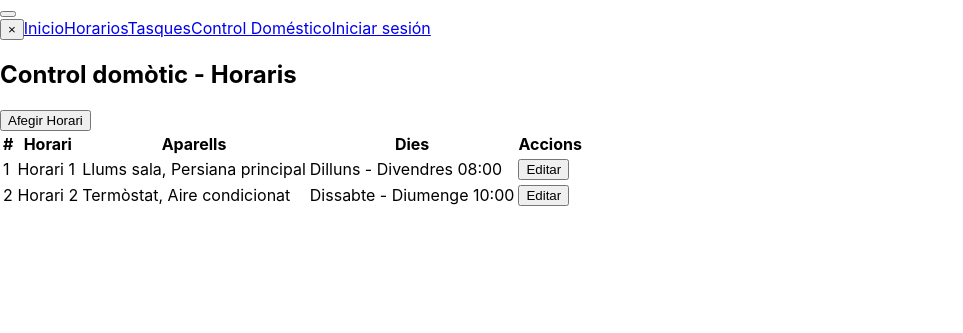
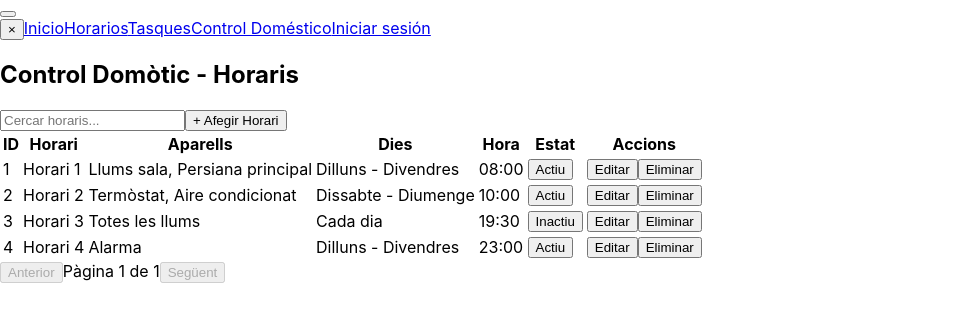
Before and after one commit to pollastre666/HomeControl, a React (Create React App) app in the folder frontend/: page /Horarios in a window 1280 px wide. Shown: the part 156-489 px from the top of the page, without its empty margins (0-963 px from the left). Built offline with nearby package versions, Linux system fonts and the light colour scheme.

Commit message:
Mejorar la Pagina Horarios y crear la pagina contacto-ubicacion

```diff
--- a/frontend/package.json
+++ b/frontend/package.json
@@ -18,6 +18,7 @@
     "react-router-dom": "^7.2.0",
     "react-scripts": "^5.0.1",
     "react-spinners": "^0.15.0",
+    "react-toastify": "^11.0.5",
     "redux": "^5.0.1",
     "redux-devtools-extension": "^2.13.9",
     "redux-thunk": "^3.1.0",
--- a/frontend/src/Componentes/DataTable.js
+++ b/frontend/src/Componentes/DataTable.js
@@ -1,116 +1,257 @@
-import React, { useState } from "react";
+import React, { useState, useEffect } from "react";
+import { toast } from 'react-toastify';
+import 'react-toastify/dist/ReactToastify.css';
 
 const DataTable = () => {
-  const [schedules, setSchedules] = useState([
-    { id: 1, name: "Horari 1", devices: ["Llums sala", "Persiana principal"], days: "Dilluns - Divendres 08:00" },
-    { id: 2, name: "Horari 2", devices: ["Termòstat", "Aire condicionat"], days: "Dissabte - Diumenge 10:00" },
-    { id: 3, name: "Horari 3", devices: ["Totes les llums"], days: "Cada dia 19:30" },
-    { id: 4, name: "Horari 4", devices: ["Alarma"], days: "Dilluns - Divendres 23:00" }
-  ]);
+  const [schedules, setSchedules] = useState(() => {
+    const savedSchedules = localStorage.getItem('schedules');
+    try {
+      return savedSchedules ? JSON.parse(savedSchedules) : [
+        { id: 1, name: "Horari 1", devices: ["Llums sala", "Persiana principal"], days: "Dilluns - Divendres", time: "08:00", active: true },
+        { id: 2, name: "Horari 2", devices: ["Termòstat", "Aire condicionat"], days: "Dissabte - Diumenge", time: "10:00", active: true },
+        { id: 3, name: "Horari 3", devices: ["Totes les llums"], days: "Cada dia", time: "19:30", active: false },
+        { id: 4, name: "Horari 4", devices: ["Alarma"], days: "Dilluns - Divendres", time: "23:00", active: true }
+      ];
+    } catch (e) {
+      console.error("Error parsing localStorage schedules:", e);
+      return [
+        { id: 1, name: "Horari 1", devices: ["Llums sala", "Persiana principal"], days: "Dilluns - Divendres", time: "08:00", active: true },
+        { id: 2, name: "Horari 2", devices: ["Termòstat", "Aire condicionat"], days: "Dissabte - Diumenge", time: "10:00", active: true },
+        { id: 3, name: "Horari 3", devices: ["Totes les llums"], days: "Cada dia", time: "19:30", active: false },
+        { id: 4, name: "Horari 4", devices: ["Alarma"], days: "Dilluns - Divendres", time: "23:00", active: true }
+      ];
+    }
+  });
 
   const [currentPage, setCurrentPage] = useState(1);
-  const itemsPerPage = 2;
   const [editingId, setEditingId] = useState(null);
+  const [searchTerm, setSearchTerm] = useState("");
+  const itemsPerPage = 7;
+
+  useEffect(() => {
+    try {
+      localStorage.setItem('schedules', JSON.stringify(schedules));
+    } catch (e) {
+      console.error("Error saving to localStorage:", e);
+    }
+  }, [schedules]);
+
+  const getNextId = () => {
+    return schedules.length > 0 ? Math.max(...schedules.map(s => s.id)) + 1 : 1;
+  };
 
   const handleAddSchedule = () => {
+    const newId = getNextId();
     const newSchedule = {
-      id: schedules.length + 1,
-      name: `Horari ${schedules.length + 1}`,
+      id: newId,
+      name: `Horari ${newId}`,
       devices: ["Nou dispositiu"],
-      days: "Nou dia i hora"
+      days: "Cada dia",
+      time: "00:00",
+      active: true
     };
-    setSchedules([...schedules, newSchedule]);
+    setSchedules(prevSchedules => [...prevSchedules, newSchedule]);
+    toast.success("Horari afegit amb èxit!");
   };
 
-  const handleEdit = (id) => {
-    setEditingId(id);
+  const handleDelete = (id) => {
+    if (window.confirm("Segur que vols eliminar aquest horari?")) {
+      setSchedules(prevSchedules => prevSchedules.filter(schedule => schedule.id !== id));
+      setEditingId(null); // Resetear edición si se elimina el horario en edición
+      toast.success("Horari eliminat amb èxit!");
+    }
   };
 
-  const handleSave = (id, updatedSchedule) => {
-    setSchedules(schedules.map(schedule => (schedule.id === id ? updatedSchedule : schedule)));
-    setEditingId(null);
+  const handleToggleActive = (id) => {
+    setSchedules(prevSchedules =>
+      prevSchedules.map(schedule =>
+        schedule.id === id ? { ...schedule, active: !schedule.active } : schedule
+      )
+    );
   };
 
+  const handleSave = (id, updatedFields) => {
+    const trimmedFields = {
+      ...updatedFields,
+      name: updatedFields.name.trim(),
+      devices: updatedFields.devices.map(d => d.trim()).filter(d => d !== ""),
+      days: updatedFields.days.trim(),
+      time: updatedFields.time.trim()
+    };
+
+    if (!trimmedFields.name || !trimmedFields.time || trimmedFields.devices.length === 0) {
+      toast.error("Nom, hora i almenys un dispositiu són obligatoris!");
+      return;
+    }
+
+    setSchedules(prevSchedules =>
+      prevSchedules.map(schedule =>
+        schedule.id === id ? { ...schedule, ...trimmedFields } : schedule
+      )
+    );
+    setEditingId(null);
+    toast.success("Horari guardat amb èxit!");
+  };
+
+  const filteredSchedules = schedules.filter(schedule =>
+    schedule.name.toLowerCase().includes(searchTerm.toLowerCase()) ||
+    schedule.days.toLowerCase().includes(searchTerm.toLowerCase())
+  );
+
+  const totalPages = Math.max(1, Math.ceil(filteredSchedules.length / itemsPerPage));
   const indexOfLastSchedule = currentPage * itemsPerPage;
   const indexOfFirstSchedule = indexOfLastSchedule - itemsPerPage;
-  const currentSchedules = schedules.slice(indexOfFirstSchedule, indexOfLastSchedule);
-  const totalPages = Math.ceil(schedules.length / itemsPerPage);
+  const currentSchedules = filteredSchedules.slice(indexOfFirstSchedule, indexOfLastSchedule);
+
+  const handlePageChange = (newPage) => {
+    if (newPage >= 1 && newPage <= totalPages) {
+      setCurrentPage(newPage);
+    }
+  };
 
   return (
-    <div className="p-6 bg-white rounded-lg shadow-md">
-      <div className="mb-4 flex justify-between items-center">
-        <h2 className="text-2xl font-bold text-gray-800">Control domòtic - Horaris</h2>
-        <button
-          onClick={handleAddSchedule}
-          className="px-4 py-2 bg-green-500 text-white rounded-md hover:bg-green-600 transition duration-200"
-        >
-          Afegir Horari
-        </button>
+    <div className="p-6 bg-white rounded-lg shadow-md max-w-4xl mx-auto">
+      <div className="mb-4 flex flex-col sm:flex-row justify-between items-center gap-4">
+        <h2 className="text-2xl font-bold text-gray-800">Control Domòtic - Horaris</h2>
+        <div className="flex gap-2">
+          <input
+            type="text"
+            placeholder="Cercar horaris..."
+            value={searchTerm}
+            onChange={(e) => setSearchTerm(e.target.value)}
+            className="px-3 py-2 border rounded-md focus:outline-none focus:ring-2 focus:ring-blue-500"
+          />
+          <button
+            onClick={handleAddSchedule}
+            className="px-4 py-2 bg-green-600 text-white rounded-md hover:bg-green-700 transition duration-200"
+          >
+            + Afegir Horari
+          </button>
+        </div>
       </div>
 
       <div className="overflow-x-auto">
         <table className="min-w-full divide-y divide-gray-200">
           <thead className="bg-gray-50">
             <tr>
-              <th className="px-6 py-3 text-left text-xs font-medium text-gray-500 uppercase">#</th>
+              <th className="px-6 py-3 text-left text-xs font-medium text-gray-500 uppercase">ID</th>
               <th className="px-6 py-3 text-left text-xs font-medium text-gray-500 uppercase">Horari</th>
               <th className="px-6 py-3 text-left text-xs font-medium text-gray-500 uppercase">Aparells</th>
               <th className="px-6 py-3 text-left text-xs font-medium text-gray-500 uppercase">Dies</th>
+              <th className="px-6 py-3 text-left text-xs font-medium text-gray-500 uppercase">Hora</th>
+              <th className="px-6 py-3 text-left text-xs font-medium text-gray-500 uppercase">Estat</th>
               <th className="px-6 py-3 text-left text-xs font-medium text-gray-500 uppercase">Accions</th>
             </tr>
           </thead>
           <tbody className="bg-white divide-y divide-gray-200">
             {currentSchedules.map((schedule) => (
-              <tr key={schedule.id}>
+              <tr key={schedule.id} className="hover:bg-gray-50">
                 <td className="px-6 py-4 text-sm text-gray-900">{schedule.id}</td>
                 <td className="px-6 py-4">
                   {editingId === schedule.id ? (
                     <input
                       type="text"
-                      className="border p-1 w-full"
-                      value={schedule.name}
-                      onChange={(e) => handleSave(schedule.id, { ...schedule, name: e.target.value })}
+                      className="border p-1 w-full rounded focus:outline-none focus:ring-2 focus:ring-blue-500"
+                      defaultValue={schedule.name}
+                      onBlur={(e) => handleSave(schedule.id, { ...schedule, name: e.target.value })}
                     />
                   ) : (
-                    schedule.name
+                    <span className="text-sm text-gray-900">{schedule.name}</span>
                   )}
                 </td>
                 <td className="px-6 py-4">
                   {editingId === schedule.id ? (
                     <input
                       type="text"
-                      className="border p-1 w-full"
-                      value={schedule.devices.join(", ")}
-                      onChange={(e) => handleSave(schedule.id, { ...schedule, devices: e.target.value.split(", ") })}
+                      className="border p-1 w-full rounded focus:outline-none focus:ring-2 focus:ring-blue-500"
+                      defaultValue={schedule.devices.join(", ")}
+                      onBlur={(e) => handleSave(schedule.id, { ...schedule, devices: e.target.value.split(",").map(d => d.trim()) })}
                     />
                   ) : (
-                    schedule.devices.join(", ")
+                    <span className="text-sm text-gray-700">{schedule.devices.join(", ")}</span>
+                  )}
+                </td>
+                <td className="px-6 py-4">
+                  {editingId === schedule.id ? (
+                    <select
+                      className="border p-1 w-full rounded focus:outline-none focus:ring-2 focus:ring-blue-500"
+                      defaultValue={schedule.days}
+                      onChange={(e) => handleSave(schedule.id, { ...schedule, days: e.target.value })}
+                    >
+                      <option value="Cada dia">Cada dia</option>
+                      <option value="Dilluns - Divendres">Dilluns - Divendres</option>
+                      <option value="Dissabte - Diumenge">Dissabte - Diumenge</option>
+                    </select>
+                  ) : (
+                    <span className="text-sm text-gray-700">{schedule.days}</span>
                   )}
                 </td>
                 <td className="px-6 py-4">
                   {editingId === schedule.id ? (
                     <input
-                      type="text"
-                      className="border p-1 w-full"
-                      value={schedule.days}
-                      onChange={(e) => handleSave(schedule.id, { ...schedule, days: e.target.value })}
+                      type="time"
+                      className="border p-1 w-full rounded focus:outline-none focus:ring-2 focus:ring-blue-500"
+                      defaultValue={schedule.time}
+                      onBlur={(e) => handleSave(schedule.id, { ...schedule, time: e.target.value })}
                     />
                   ) : (
-                    schedule.days
+                    <span className="text-sm text-gray-700">{schedule.time}</span>
                   )}
                 </td>
                 <td className="px-6 py-4">
+                  <button
+                    onClick={() => handleToggleActive(schedule.id)}
+                    className={`px-2 py-1 rounded text-white ${schedule.active ? 'bg-green-500' : 'bg-red-500'} hover:${schedule.active ? 'bg-green-600' : 'bg-red-600'}`}
+                  >
+                    {schedule.active ? 'Actiu' : 'Inactiu'}
+                  </button>
+                </td>
+                <td className="px-6 py-4 flex gap-2">
                   {editingId === schedule.id ? (
-                    <button onClick={() => setEditingId(null)} className="px-2 py-1 bg-blue-500 text-white rounded">Guardar</button>
+                    <button
+                      onClick={() => setEditingId(null)}
+                      className="px-2 py-1 bg-blue-600 text-white rounded hover:bg-blue-700"
+                    >
+                      Guardar
+                    </button>
                   ) : (
-                    <button onClick={() => handleEdit(schedule.id)} className="px-2 py-1 bg-yellow-500 text-white rounded">Editar</button>
+                    <button
+                      onClick={() => setEditingId(schedule.id)}
+                      className="px-2 py-1 bg-yellow-500 text-white rounded hover:bg-yellow-600"
+                    >
+                      Editar
+                    </button>
                   )}
+                  <button
+                    onClick={() => handleDelete(schedule.id)}
+                    className="px-2 py-1 bg-red-600 text-white rounded hover:bg-red-700"
+                  >
+                    Eliminar
+                  </button>
                 </td>
               </tr>
             ))}
           </tbody>
         </table>
       </div>
+
+      <div className="mt-4 flex justify-between items-center">
+        <button
+          onClick={() => handlePageChange(currentPage - 1)}
+          disabled={currentPage === 1}
+          className="px-4 py-2 bg-gray-200 rounded disabled:opacity-50 hover:bg-gray-300"
+        >
+          Anterior
+        </button>
+        <span>Pàgina {currentPage} de {totalPages}</span>
+        <button
+          onClick={() => handlePageChange(currentPage + 1)}
+          disabled={currentPage === totalPages}
+          className="px-4 py-2 bg-gray-200 rounded disabled:opacity-50 hover:bg-gray-300"
+        >
+          Següent
+        </button>
+      </div>
     </div>
   );
 };
--- a/frontend/src/Componentes/Home/Fatures.js
+++ b/frontend/src/Componentes/Home/Fatures.js
@@ -48,7 +48,7 @@ const SeccionFeatures = () => {
 
                 <h1 class="mt-4 text-xl font-semibold text-gray-800 dark:text-white">------------------------</h1>
 
-                <p class="mt-2 text-gray-500 dark:text-gray-400">------------------------------------------------------------------------------</p>
+                <p class="mt-2 text-gray-500 dark:text-gray-400">@prateducacio</p>
             </div>
 
             <div>
--- a/frontend/src/Componentes/Navigacion/NavBar.js
+++ b/frontend/src/Componentes/Navigacion/NavBar.js
@@ -7,7 +7,7 @@ const BarraNavegacion = () => {
   const cerrarMenu = () => setMenuAbierto(false);
 
   return (
-    <nav className="w-full py-6 top-0 flex justify-between items-center transition duration-300 ease-in-out z-40 bg-[#0F76B1] shadow-md dark:bg-oscuro">
+    <nav className="w-full py-6 top-0 flex justify-between items-center transition duration-300 ease-in-out z-40 bg-[#2a6f97] shadow-md dark:bg-oscuro">
       {/* Contenedor principal */}
       <div className="px-4 sm:px-6 flex items-center justify-between w-full">
         {/* Logo */}
--- a/frontend/src/Containers/Paginas/HomePage.jsx
+++ b/frontend/src/Containers/Paginas/HomePage.jsx
@@ -3,6 +3,7 @@ import { useEffect } from "react"
 import Layout from "../../hocs/layouts/layout"
 import HeroSection from "../../Componentes/Home/HeroSection "
 import SeccionFeatures from "../../Componentes/Home/Fatures"
+import Dividir from "../../Componentes/Home/div1"
 function Home() {
     useEffect(() => {
         window.scrollTo(0, 0)
@@ -11,9 +12,10 @@ function Home() {
     return (
         <Layout>
 
-
+        <Dividir />
         <HeroSection />
         <SeccionFeatures />
+        <Dividir />
         </Layout>
     )
 }
--- a/frontend/src/Routes.js
+++ b/frontend/src/Routes.js
@@ -3,6 +3,7 @@ import Home from './Containers/Paginas/HomePage';
 import LoginForm from './Componentes/Autenticacion/Login';
 import { AnimatePresence } from 'framer-motion';
 import DataTable from './Containers/Paginas/Horarios';
+import MapSection from './Componentes/Ubicacion';
 function AnimatedRoutes() {
   const location = useLocation();
 
@@ -15,6 +16,8 @@ function AnimatedRoutes() {
         <Route path="/" element={<Home />} />
         <Route path="/login" element={<LoginForm />} />
         <Route path="/Horarios" element={<DataTable />} />
+        <Route path="/Ubicacion" element={<MapSection />} />
+
       </Routes>
     </AnimatePresence>
   );
```
Also changed, not shown: frontend/src/Componentes/Home/div1.js (added, +17 -0 lines), frontend/src/Componentes/Navigacion/Footer.js (+3 -4 lines), frontend/src/Componentes/Ubicacion.jsx (added, +46 -0 lines), 1 other file (tests, documents, lock files or other folders).
